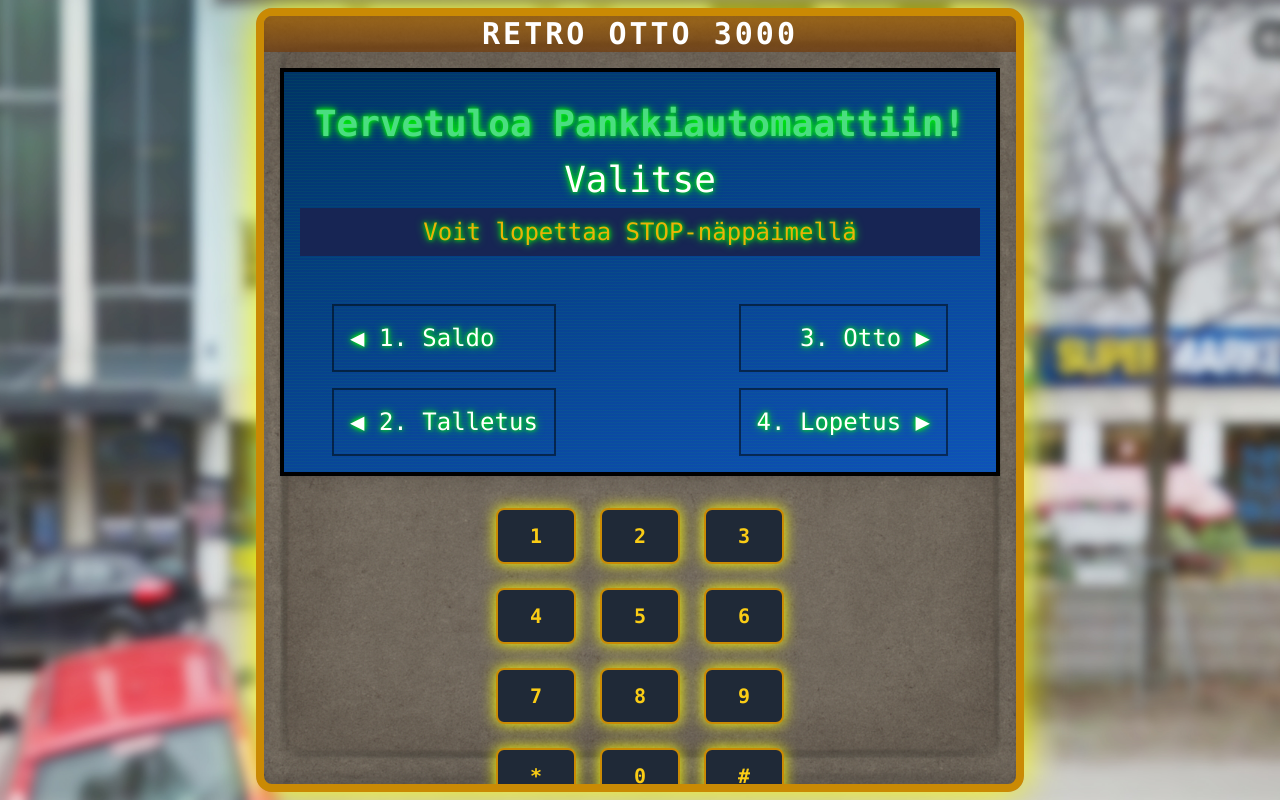
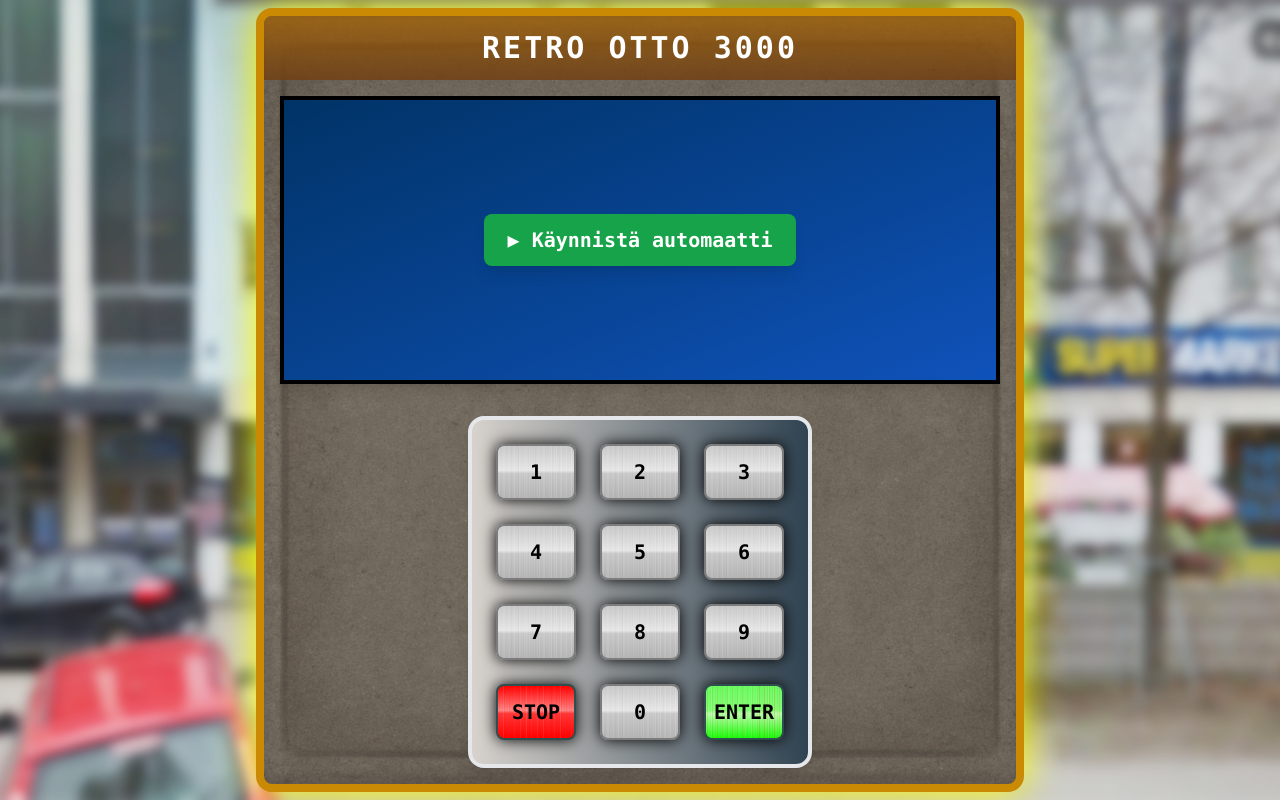
Before and after one commit to 0xjulius/atm-machine-react, a React (Vite) app: page / in a window 1280 px wide. Built offline with nearby package versions, Linux system fonts and the light colour scheme.

Commit message:
update 2.0
+added ambient sounds
+added start button
+added beep souds

changed numpad behaviour

```diff
--- a/src/App.css
+++ b/src/App.css
@@ -8,3 +8,47 @@
 background: rgb(0,51,102);
 background: linear-gradient(159deg, rgba(0,51,102,1) 0%, rgba(15,82,186,1) 100%);
 }
+
+.btn-8{
+ border-color: #7c7c7c;
+background-image: -webkit-repeating-linear-gradient(left, hsla(0,0%,100%,0) 0%, hsla(0,0%,100%,0)   6%, hsla(0,0%,100%, .1) 7.5%),
+    -webkit-repeating-linear-gradient(left, hsla(0,0%,  0%,0) 0%, hsla(0,0%,  0%,0)   4%, hsla(0,0%,  0%,.03) 4.5%),
+    -webkit-repeating-linear-gradient(left, hsla(0,0%,100%,0) 0%, hsla(0,0%,100%,0) 1.2%, hsla(0,0%,100%,.15) 2.2%),
+
+    linear-gradient(180deg, hsl(0,0%,78%)  0%,
+    hsl(0,0%,90%) 47%,
+    hsl(0,0%,78%) 53%,
+    hsl(0,0%,70%)100%);
+}
+
+.btn-9{
+ border-color: darkslategrey;
+background-image: -webkit-repeating-linear-gradient(left, hsla(0,0%,100%,0) 0%, hsla(0,0%,100%,0)   6%, hsla(0,0%,100%, .1) 7.5%),
+    -webkit-repeating-linear-gradient(left, hsla(0,0%,  0%,0) 0%, hsla(0, 100%, 50%, 0)   4%, hsla(0, 100%, 50%, 0.03) 4.5%),
+    -webkit-repeating-linear-gradient(left, hsla(0,0%,100%,0) 0%, hsla(0,0%,100%,0) 1.2%, hsla(0, 100%, 50%, 0.15) 2.2%),
+
+    linear-gradient(180deg, hsl(0, 100%, 50%)  0%,
+    hsl(0, 100%, 76%) 47%,
+    hsl(0, 100%, 61%) 53%,
+    hsl(0, 100%, 50%)100%);
+}
+
+.gradient {
+  background: #d7d2cc;
+  background: linear-gradient(
+    to right,
+    #d7d2cc,#304352
+  );
+}
+
+.btn-10{
+ border-color: darkslategrey;
+background-image: -webkit-repeating-linear-gradient(left, hsla(0,0%,100%,0) 0%, hsla(0,0%,100%,0)   6%, hsla(0,0%,100%, .1) 7.5%),
+    -webkit-repeating-linear-gradient(left, hsla(0,0%,  0%,0) 0%, hsla(0, 100%, 50%, 0)   4%, hsla(0, 100%, 50%, 0.03) 4.5%),
+    -webkit-repeating-linear-gradient(left, hsla(0,0%,100%,0) 0%, hsla(0,0%,100%,0) 1.2%, hsla(0, 100%, 50%, 0.15) 2.2%),
+
+    linear-gradient(180deg, hsl(118, 100%, 69%)  0%,
+    hsl(114, 100%, 73%) 47%,
+    hsl(110, 100%, 83%) 53%,
+    hsl(117, 100%, 52%)100%);
+}
--- a/src/App.jsx
+++ b/src/App.jsx
@@ -1,42 +1,70 @@
 // App.js
-import React, { useState } from "react";
+import React, { useState, useRef } from "react";
 import { motion, AnimatePresence } from "framer-motion";
 import "./App.css";
 import bGround from "./assets/bg.jpg";
 import atmTexture from "./assets/atm-texture.png";
 
-const beepSound = new Audio("/beep.mp3"); // Place in public/
-
 function App() {
   const [saldo, setSaldo] = useState(1000.0);
-  const [currentScreen, setCurrentScreen] = useState("menu");
+  const [currentScreen, setCurrentScreen] = useState("intro");
   const [inputValue, setInputValue] = useState("");
   const [message, setMessage] = useState("");
   const [loading, setLoading] = useState(false);
-  const [customWithdraw, setCustomWithdraw] = useState(false); // NEW
+  const [customWithdraw, setCustomWithdraw] = useState(false);
+  const [musicStarted, setMusicStarted] = useState(false);
+
+  const ambientRef = useRef(null);
+  const beepRef = useRef(null);
+
+  const startMusic = () => {
+    if (!ambientRef.current) {
+      ambientRef.current = new Audio("/ambience.mp3");
+      ambientRef.current.loop = true;
+      ambientRef.current.volume = 0.4;
+    }
+    ambientRef.current
+      .play()
+      .then(() => {
+        console.log("Ambience käynnistyi");
+        setMusicStarted(true);
+        setCurrentScreen("menu");
+      })
+      .catch((err) => console.log("Musiikin käynnistys epäonnistui:", err));
+
+    if (!beepRef.current) {
+      beepRef.current = new Audio("/beep.mp3");
+    }
+  };
+
+  const playBeep = () => {
+    if (beepRef.current) beepRef.current.play();
+  };
 
   const performActionWithLoad = (action) => {
     setLoading(true);
     setTimeout(() => {
       action();
-      beepSound.play();
       setLoading(false);
     }, 2000);
   };
 
   const resetState = () => {
-    // NEW
     setInputValue("");
     setMessage("");
     setCustomWithdraw(false);
   };
 
   const handleMenuChoice = (choice) => {
-    resetState(); // NEW: nollaa custom-tilan
-    if (choice === "1")
-      setMessage(`Tilin saldo: ${saldo.toFixed(2)}+`),
+    resetState();
+    if (choice === "1") {
+      setMessage(
+        `Tilin saldo: ${saldo.toFixed(
+          2
+        )} €\n\nTililtä nostettavissa: ${saldo.toFixed(2)} €`
+      );
       setCurrentScreen("saldo");
-    else if (choice === "2") setCurrentScreen("deposit");
+    } else if (choice === "2") setCurrentScreen("deposit");
     else if (choice === "3") setCurrentScreen("withdraw");
     else if (choice === "4")
       setMessage("🙏 Kiitos käytöstä! Näkemiin."), setCurrentScreen("exit");
@@ -73,29 +101,38 @@ function App() {
       const uusiSaldo = saldo - summa;
       setSaldo(uusiSaldo);
       setMessage(
-        `Otto euroa ${summa.toFixed(
+        `Otto ${summa.toFixed(
           2
-        )}-\n\nTilin saldo ${uusiSaldo.toFixed(2)}+`
+        )} € onnistui.\n\nTilin saldo: ${uusiSaldo.toFixed(2)} €`
       );
     } else {
       setMessage(`Ei tarpeeksi varoja! (Saldo: ${saldo.toFixed(2)} €)`);
     }
     setCurrentScreen("message");
     setInputValue("");
-    setCustomWithdraw(false); // NEW: pois custom-tilasta nosto jälkeen
+    setCustomWithdraw(false);
   };
 
   const handleKeyPress = (key) => {
-    if (key === "enter") {
+    if (beepRef.current) beepRef.current.play();
+    if (key === "ENTER") {
       if (currentScreen === "deposit") performActionWithLoad(handleDeposit);
-      if (currentScreen === "withdraw" && customWithdraw && inputValue)
-        performActionWithLoad(() => handleWithdraw(parseFloat(inputValue))); // NEW
-    } else if (key === "back") {
-      // STOP = suoraan exit
+      else if (currentScreen === "withdraw" && customWithdraw && inputValue)
+        performActionWithLoad(() => handleWithdraw(parseFloat(inputValue)));
+    } else if (key === "STOP") {
       setMessage("🙏 Kiitos käytöstä! Näkemiin.");
       setCurrentScreen("exit");
       resetState();
-    } else {
+    } else if (currentScreen === "menu" && ["1", "2", "3", "4"].includes(key)) {
+      handleMenuChoice(key);
+    } else if (currentScreen === "saldo" && key === "1") {
+      setCurrentScreen("menu");
+      resetState();
+    } else if (
+      (currentScreen === "deposit" ||
+        (currentScreen === "withdraw" && customWithdraw)) &&
+      (!isNaN(key) || key === ".")
+    ) {
       setInputValue(inputValue + key);
     }
   };
@@ -132,19 +169,46 @@ function App() {
             <ScreenTitle text="Tervetuloa Pankkiautomaattiin!" />
             <p className="mb-4 text-4xl">Valitse</p>
             <p className="mb-4 text-2xl text-yellow-500 bg-blue-950 h-15 p-2">
-              Voit lopettaa STOP-näppäimellä
+              Voit lopettaa STOP-näppäimellä.
             </p>
-
             <div className="flex justify-between px-8">
-              <div className="flex flex-col space-y-4 text-left text-2xl mt-10 ">
-                <p className=" border-black/50 border-2 pb-4 p-4">◀ 1. Saldo</p>
-                <p className=" border-black/50 border-2 pb-4 p-4">
+              <div className="flex flex-col space-y-4 text-left text-2xl mt-10">
+                <p
+                  onClick={() => {
+                    playBeep();
+                    handleMenuChoice("1");
+                  }}
+                  className="border-2 p-4 cursor-pointer hover:bg-green-700 border-blue-950"
+                >
+                  ◀ 1. Saldo
+                </p>
+                <p
+                  onClick={() => {
+                    playBeep();
+                    handleMenuChoice("2");
+                  }}
+                  className="border-2 p-4 cursor-pointer hover:bg-green-700 border-blue-950"
+                >
                   ◀ 2. Talletus
                 </p>
               </div>
               <div className="flex flex-col space-y-4 text-right text-2xl mt-10">
-                <p className="p-4 border-black/50 border-2 pb-4">3. Otto ▶</p>
-                <p className="p-4 border-black/50 border-2 pb-4">
+                <p
+                  onClick={() => {
+                    playBeep();
+                    handleMenuChoice("3");
+                  }}
+                  className="border-2  p-4 cursor-pointer hover:bg-green-700 border-blue-950"
+                >
+                  3. Otto ▶
+                </p>
+                <p
+                  onClick={() => {
+                    playBeep();
+                    handleMenuChoice("4");
+                  }}
+                  className="border-2 p-4 cursor-pointer hover:bg-green-700 border-blue-950"
+                >
                   4. Lopetus ▶
                 </p>
               </div>
@@ -155,11 +219,19 @@ function App() {
       case "saldo":
         return (
           <>
-            <ScreenTitle text="💰 Saldo" />
+            <ScreenTitle text="Tilin tilanne" />
             <p className="text-2xl">{message}</p>
+
             <div className="flex justify-between px-8">
-              <div className="flex flex-col space-y-4 text-left text-2xl mt-10 ">
-                <p className=" border-black/50 border-2 p-4 mt-20">
+              <div className="flex flex-col space-y-4 text-left text-2xl mt-10">
+                <p
+                  className="border-2 p-4 cursor-pointer hover:bg-green-700 border-blue-950"
+                  onClick={() => {
+                    playBeep();
+                    setCurrentScreen("menu");
+                    resetState();
+                  }}
+                >
                   ◀ 1. Alkuun
                 </p>
               </div>
@@ -182,31 +254,34 @@ function App() {
       case "withdraw":
         return (
           <>
-            <ScreenTitle text="💵 Nosto" />
+            <ScreenTitle text="💵 Otto" />
             <p className="mb-4 text-2xl text-yellow-500 bg-blue-950 h-15 p-2">
-              Max nosto 440 € / kerta
+              Max nosto 10000 € / kerta
             </p>
-
+            {!customWithdraw ? (
               <div className="flex justify-between px-8 mt-6">
-              {/* Vasemman puolen summat */}
                 <div className="flex flex-col space-y-4 text-left text-2xl">
                   {[20, 40, 60].map((summa) => (
                     <button
                       key={summa}
-                    onClick={() => handleWithdraw(summa)}
+                      onClick={() => {
+                        playBeep();
+                        handleWithdraw(summa);
+                      }}
                       className="border p-2 hover:bg-green-700"
                     >
                       ◀ {summa} €
                     </button>
                   ))}
                 </div>
-
-              {/* Oikean puolen summat */}
                 <div className="flex flex-col space-y-4 text-right text-2xl">
                   {[90, 140, 240].map((summa) => (
                     <button
                       key={summa}
-                    onClick={() => handleWithdraw(summa)}
+                      onClick={() => {
+                        playBeep();
+                        handleWithdraw(summa);
+                      }}
                       className="border p-2 hover:bg-green-700"
                     >
                       {summa} € ▶
@@ -214,8 +289,9 @@ function App() {
                   ))}
                   <button
                     onClick={() => {
-                    setCustomWithdraw(true); // NEW: aktivoi custom-tila
-                    setInputValue(""); // NEW: tyhjennä vanha syöte
+                      playBeep();
+                      setCustomWithdraw(true);
+                      setInputValue("");
                     }}
                     className="border p-2 hover:bg-green-700"
                   >
@@ -223,9 +299,7 @@ function App() {
                   </button>
                 </div>
               </div>
-
-            {/* Custom-syöte näkyviin vain kun valittu */}
-            {customWithdraw && (
+            ) : (
               <div className="mt-2">
                 <p className="mb-2">Syötä nostosumma:</p>
                 <p className="text-2xl sm:text-3xl font-bold">
@@ -243,10 +317,21 @@ function App() {
         return (
           <>
             <ScreenTitle text="📺 Tiedote" />
+            <p className="mb-4 text-2xl text-yellow-500 bg-blue-950 h-15 p-2">
+              Muista ottaa korttisi!
+            </p>
             <p className="text-lg whitespace-pre-line">{message}</p>
+
             <div className="flex justify-between px-8">
-              <div className="flex flex-col space-y-4 text-left text-2xl mt-10 ">
-                <p className=" border-black/50 border-2 p-4 mt-20">
+              <div className="flex flex-col space-y-4 text-left text-2xl mt-10">
+                <p
+                  className="border p-4 cursor-pointer hover:bg-green-700"
+                  onClick={() => {
+                    playBeep();
+                    setCurrentScreen("menu");
+                    resetState();
+                  }}
+                >
                   ◀ 1. Alkuun
                 </p>
               </div>
@@ -257,8 +342,10 @@ function App() {
       case "exit":
         return (
           <>
-            <ScreenTitle text="👋 Kiitos!" />
-            <p className="text-lg">{message}</p>
+            <div className="mt-20">
+              <ScreenTitle text="Kiitos käynnistä" />
+              <p className="text-3xl">Tervetuloa uudelleen.</p>
+            </div>
           </>
         );
 
@@ -271,7 +358,8 @@ function App() {
     ["1", "2", "3"],
     ["4", "5", "6"],
     ["7", "8", "9"],
-    ["*", "0", "#"],
+    ["STOP", "0"],
+    ["ENTER"],
   ];
 
   return (
@@ -293,78 +381,58 @@ function App() {
         </div>
 
         {/* Screen */}
-        <div className="flex-grow flex items-center justify-center p-4 ">
+        <div className="flex-grow flex items-center justify-center p-4">
           <div className="w-full h-full screenblue border-4 border-black p-4 text-white text-center shadow-lg relative overflow-hidden">
             <div className="absolute inset-0 bg-[repeating-linear-gradient(transparent,transparent_2px,rgba(0,255,0,0.1)_3px)] pointer-events-none"></div>
             <AnimatePresence mode="wait">
               <motion.div
-                key={currentScreen + message + customWithdraw} // NEW: vaihtuu myös custom-tilassa
+                key={currentScreen + message + customWithdraw}
                 initial={{ opacity: 0 }}
                 animate={{ opacity: 1 }}
                 exit={{ opacity: 0 }}
                 transition={{ duration: 0.5 }}
                 className="relative z-10 space-y-2"
-                style={{
-                  textShadow: "0 0 4px #00ff00, 0 0 10px #00ff00",
-                }}
+                style={{ textShadow: "0 0 4px #00ff00, 0 0 10px #00ff00" }}
               >
                 {renderScreenContent()}
               </motion.div>
             </AnimatePresence>
+
+            {/* Intro overlay */}
+            {currentScreen === "intro" && (
+              <div className="absolute inset-0 screenblue flex items-center justify-center z-50">
+                <button
+                  onClick={() => {
+                    playBeep();
+                    startMusic();
+                  }}
+                  className="px-6 py-3 bg-green-600 hover:bg-green-700 text-white text-xl font-bold rounded-lg shadow-lg"
+                >
+                  ▶ Käynnistä automaatti
+                </button>
+              </div>
+            )}
           </div>
         </div>
 
-        {/* Numpad + Buttons */}
+        {/* Numpad */}
         <div className="flex flex-col items-center justify-center space-y-4 p-4">
-          <div className="grid grid-cols-3 gap-4 sm:gap-6">
+          <div className="grid grid-cols-3 gap-4 sm:gap-6 border-4 p-6 gradient rounded-2xl shadow-lg">
             {numpadKeys.flat().map((key) => (
               <button
                 key={key}
-                onClick={() => {
-                  if (
-                    ["1", "2", "3", "4"].includes(key) &&
-                    currentScreen === "menu"
-                  ) {
-                    handleMenuChoice(key);
-                  } else if (currentScreen === "saldo" && key === "1") {
-                    setCurrentScreen("menu");
-                    resetState();
-                  } else if (
-                    // numerot talletukseen
-                    currentScreen === "deposit" &&
-                    !isNaN(key)
-                  ) {
-                    handleKeyPress(key);
-                  } else if (
-                    // numerot nostoon vain, kun Muu summa on valittu
-                    currentScreen === "withdraw" &&
-                    customWithdraw &&
-                    !isNaN(key)
-                  ) {
-                    handleKeyPress(key);
-                  }
-                }}
-                className="w-16 h-12 sm:w-20 sm:h-14 bg-gray-800 border-2 border-yellow-600 hover:bg-gray-700 text-yellow-400 font-bold text-lg sm:text-xl rounded-lg shadow-[0_0_15px_#ff0] transition active:scale-95"
+                onClick={() => handleKeyPress(key)}
+                className={`btn-8 w-16 h-12 sm:w-20 sm:h-14 border-2 text-black font-bold text-4xl sm:text-xl rounded-lg shadow-[0_0_15px_#000] transition active:scale-95 ${
+                  key === "STOP"
+                    ? "bg-red-600 hover:bg-red-700 btn-9"
+                    : key === "ENTER"
+                    ? "bg-blue-600 hover:bg-blue-700 btn-10"
+                    : "hover:bg-gray-700"
+                }`}
               >
                 {key}
               </button>
             ))}
-          </div>
-
-          {/* Action buttons */}
-          <div className="flex space-x-4 mt-4">
-            <button
-              onClick={() => handleKeyPress("back")}
-              className="w-28 h-12 sm:h-14 bg-red-600 text-white font-bold rounded shadow-lg transition active:scale-95"
-            >
-              ◀ STOP
-            </button>
-            <button
-              onClick={() => handleKeyPress("enter")}
-              className="w-28 h-12 sm:h-14 bg-blue-600 hover:bg-blue-700 text-white font-bold rounded shadow-lg transition active:scale-95"
-            >
-              ▶ Enter
-            </button>
           </div>
         </div>
       </div>
```
Also changed, not shown: 2 other files (tests, documents, lock files or other folders). Lines whose indentation alone changed are shown as unchanged.
